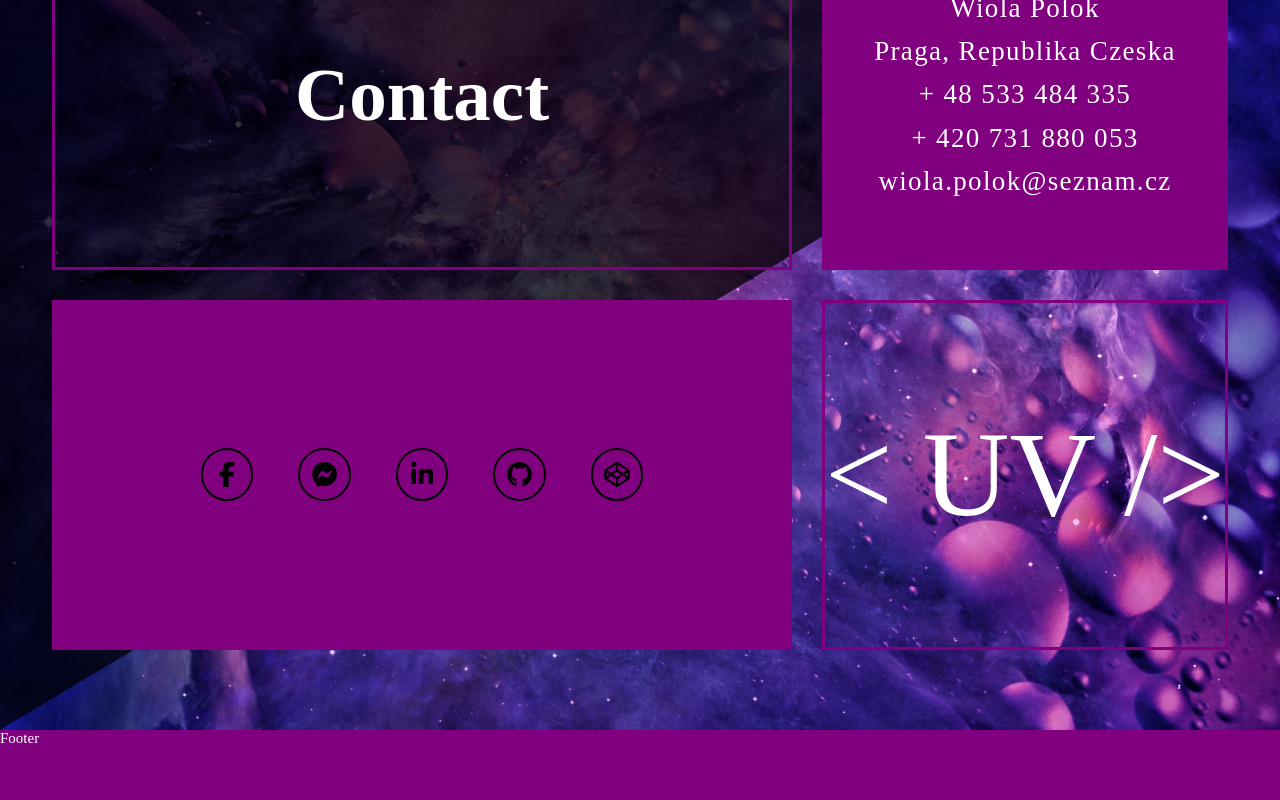
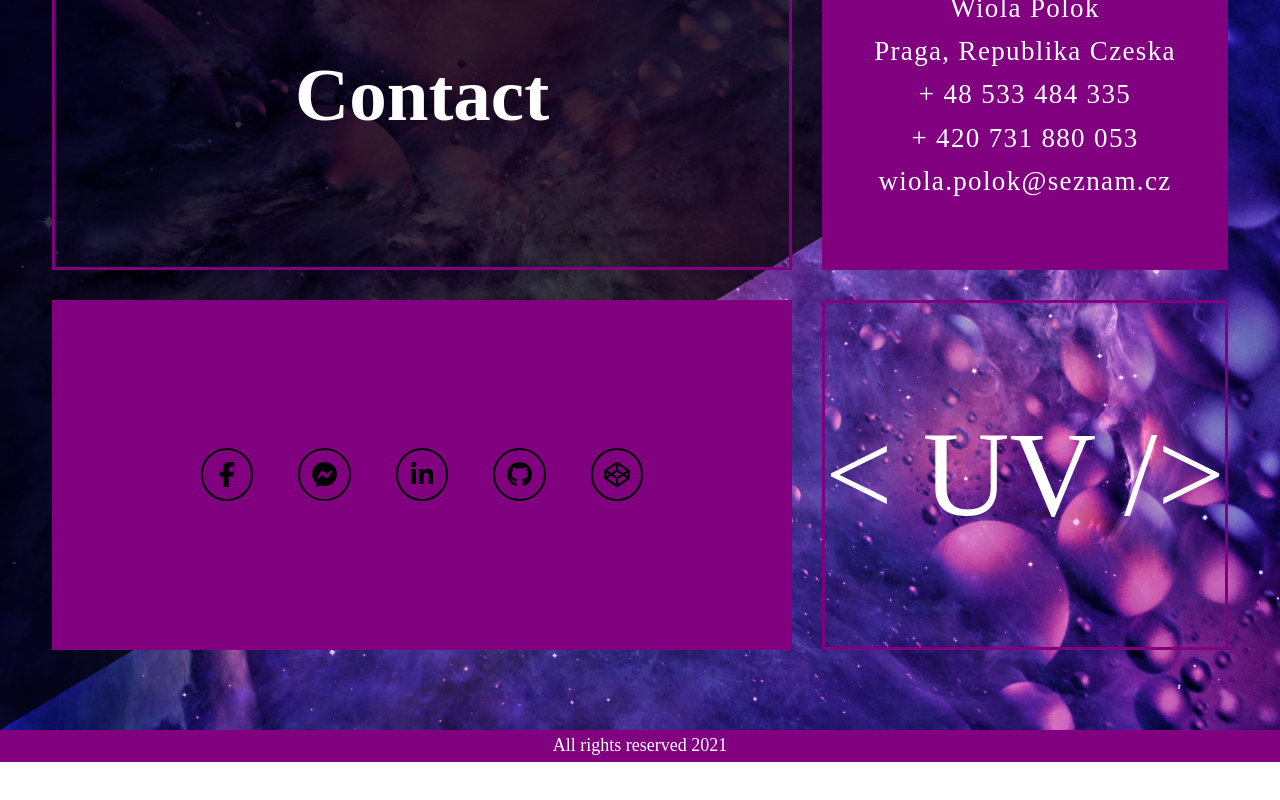
Before and after one commit to Wiolinek/home-page, a React (Create React App) app: page / in a window 1280 px wide. Shown: the part 5834-6634 px from the top of the page. After the commit the page ends 6596 px from the top, so only its background shows below. Built offline with nearby package versions, Linux system fonts and the light colour scheme; a web font is replaced by a local one.

Commit message:
footer style

```diff
--- a/src/layouts/Footer.js
+++ b/src/layouts/Footer.js
@@ -6,15 +6,22 @@ const Footer = () => {
 
   return (
     <FooterWrapper>
-      Footer
+      <p>All rights reserved 2021</p>
     </FooterWrapper>
   );
 }
 
 const FooterWrapper = styled.footer`
   background-color: purple;
-  min-height: 10vh;
-  color: white;
+  min-height: 4vh;
+  display: flex;
+  align-items: center;
+  justify-content: center;
+  p {
+    font-size: 1.2rem;
+    color: white;
+  }
+
 `
 
 export default Footer;
```
